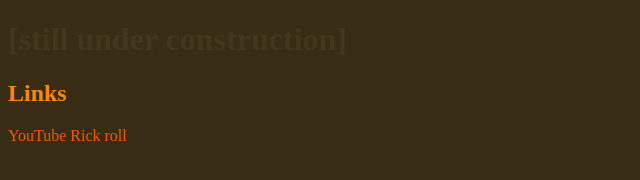
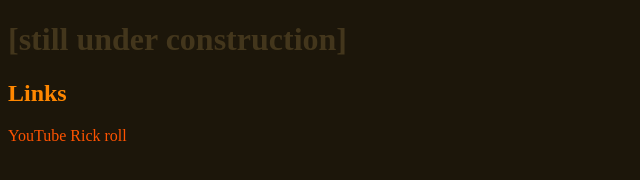
Before and after one commit to azkoon/unbothen, a plain HTML site: page index.html in a window 1280 px wide. Shown: the whole page, without its empty margins (0-640 px from the left). Drawn offline with Linux system fonts and the light colour scheme.

Commit message:
Made the background darker

```diff
--- a/index.html
+++ b/index.html
@@ -27,7 +27,7 @@ a:active {
     <meta name="viewport" content="width=device-width, initial-scale=1.0">
     <title>unbothen's [future] website</title>
   </head>
-  <body style="background-color:#382d14">
+  <body style="background-color:#1c160a">
     <h1 style="color:#43361c">[still under construction]</h1>
     <h2 style="color:#ff8700">Links</h2>
     <a href="https://www.youtube.com/watch?v=dQw4w9WgXcQ">YouTube Rick roll</a>
```
